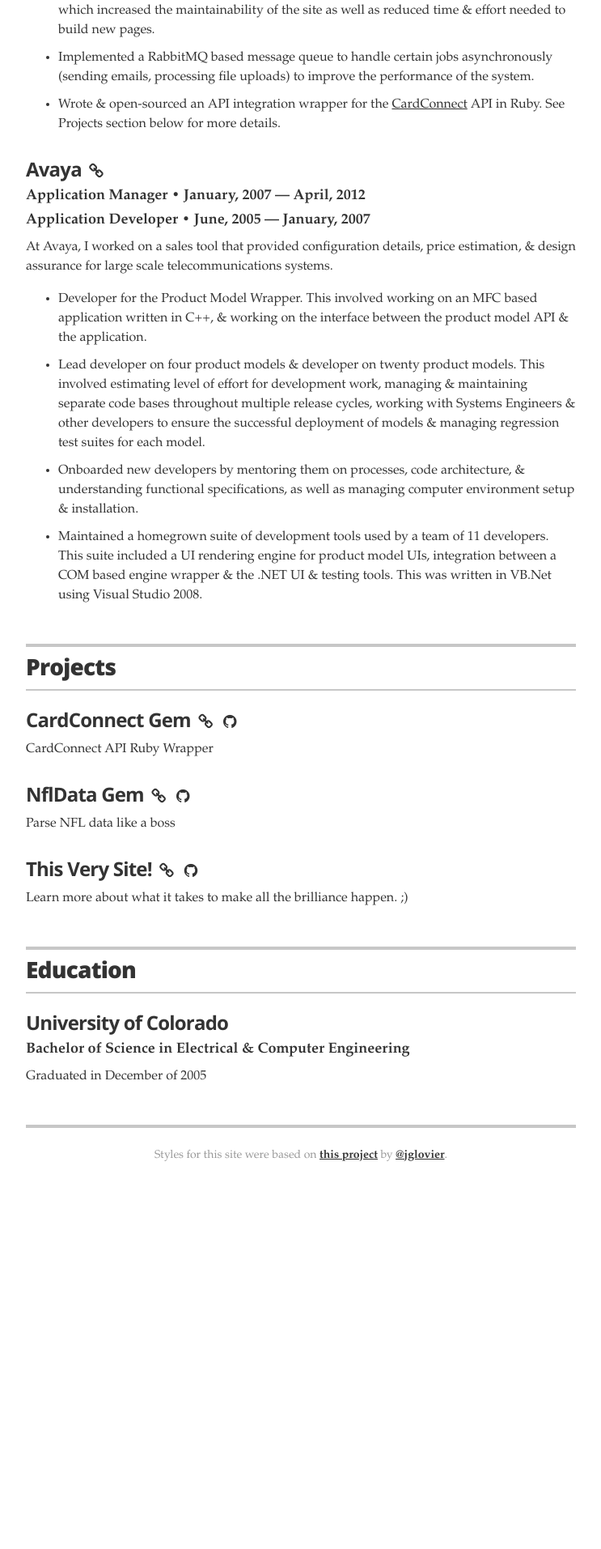
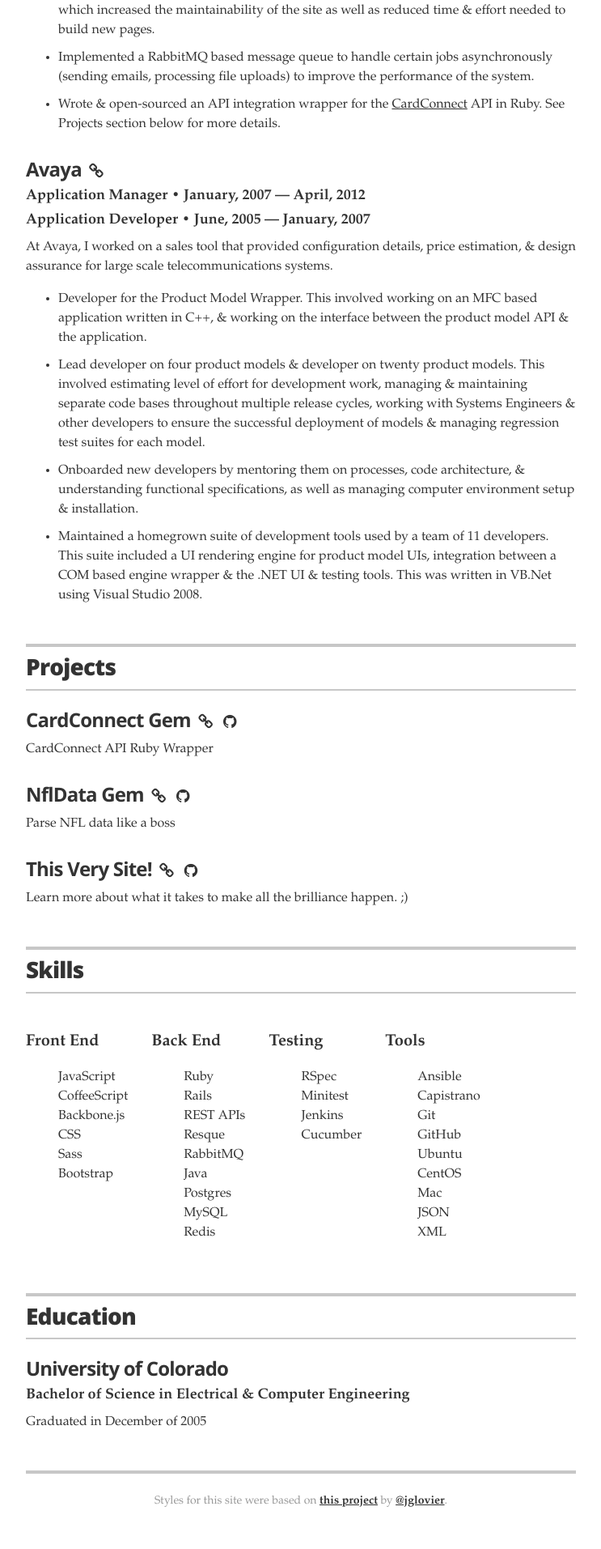
Before and after one commit to thetizzo/thetizzo.github.io, a Jekyll site: the page built from resume.html, in a window 1280 px wide. Shown: the part 1105-3018 px from the top of the page at 81% size, without its empty margins (268-1011 px from the left). Built offline with Jekyll 4.4.1, drawn with Linux system fonts in a browser that asks for light colours; nearby versions of some CDN libraries; before the commit the page ends 2591 px from its top, so only the background shows below that.

Commit message:
Adding list of skills to the Skills section of the resume.

```diff
--- a/_config.yml
+++ b/_config.yml
@@ -26,7 +26,7 @@
   section_experience:      true
   section_education:       true
   section_projects:        true
-  section_skills:          false
+  section_skills:          true
   section_links:           false
 
 # Build settings
--- a/_layouts/resume.html
+++ b/_layouts/resume.html
@@ -197,47 +197,56 @@
           <h2>Skills</h2>
         </header>
 
-
-        <ul class="resume-item-list">
-          <section>UI</section>
+        <div class="resume-skill-list">
+          <div class="resume-skill-section">
+            <p><strong>Front End</strong></p>
+            <ul>
+              <li>JavaScript</li>
+              <li>CoffeeScript</li>
               <li>Backbone.js</li>
-          <li>Highcharts</li>
               <li>CSS</li>
               <li>Sass</li>
-          <section>Back End</section>
+              <li>Bootstrap</li>
+            </ul>
+          </div>
+          <div class="resume-skill-section">
+            <p><strong>Back End</strong></p>
+            <ul>
+              <li>Ruby</li>
+              <li>Rails</li>
+              <li>REST APIs</li>
+              <li>Resque</li>
+              <li>RabbitMQ</li>
+              <li>Java</li>
               <li>Postgres</li>
               <li>MySQL</li>
               <li>Redis</li>
-          <li>Resque</li>
-          <li>RabbitMQ</li>
-          <li>Rails</li>
-          <section>Configuration/Deployment</section>
+            </ul>
+          </div>
+          <div class="resume-skill-section">
+            <p><strong>Testing</strong></p>
+            <ul>
+              <li>RSpec</li>
+              <li>Minitest</li>
+              <li>Jenkins</li>
+              <li>Cucumber</li>
+            </ul>
+          </div>
+          <div class="resume-skill-section">
+            <p><strong>Tools</strong></p>
+            <ul>
               <li>Ansible</li>
               <li>Capistrano</li>
-          <section>Languages</section>
-          <li>Ruby</li>
-          <li>JavaScript</li>
-          <li>CoffeeScript</li>
-          <li>Java</li>
-          <li>C++</li>
-          <section>Testing</section>
-          <li>RSpec</li>
-          <section>Tools</section>
-          <li>XML</li>
-          <li>JSON</li>
-          <li>Linux</li>
-          <li>Unix</li>
-          <li>Mac</li>
-          <li>Windows</li>
-          <li>Jenkins</li>
               <li>Git</li>
               <li>GitHub</li>
-          <li>Atom</li>
-          <li>RubyMine</li>
-          <li>IntelliJ</li>
-          <li>MS Office</li>
+              <li>Ubuntu</li>
+              <li>CentOS</li>
+              <li>Mac</li>
+              <li>JSON</li>
+              <li>XML</li>
             </ul>
-
+          </div>
+        </div>
       </section>
       <!-- end Skills -->
       {% endif %}
--- a/_sass/_resume.scss
+++ b/_sass/_resume.scss
@@ -135,6 +135,23 @@
   }
 
   .resume-item-copy { margin: .75rem 0 0; }
+
+  .resume-skill-list {
+
+    .resume-skill-section {
+      margin: 0 25px 0 auto;
+      display: inline-block;
+      vertical-align: top;
+
+      p {
+        font-size: 20px;
+      }
+    }
+
+    ul {
+      list-style-type: none;
+    }
+  }
 }
 
 // footer styles
```
Lines whose indentation alone changed are shown as unchanged.
